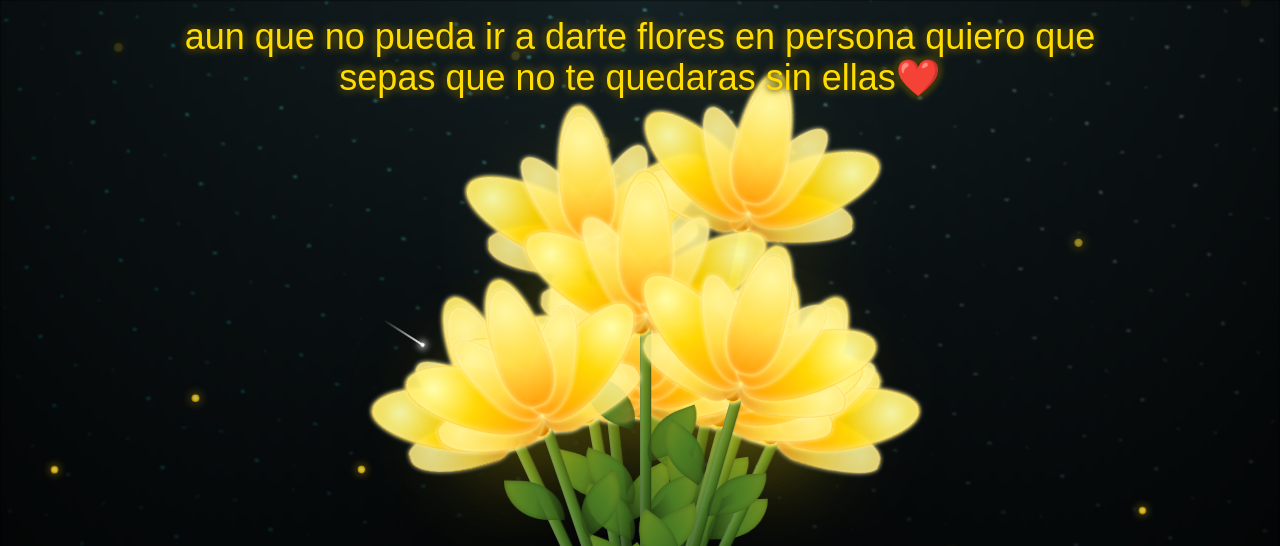
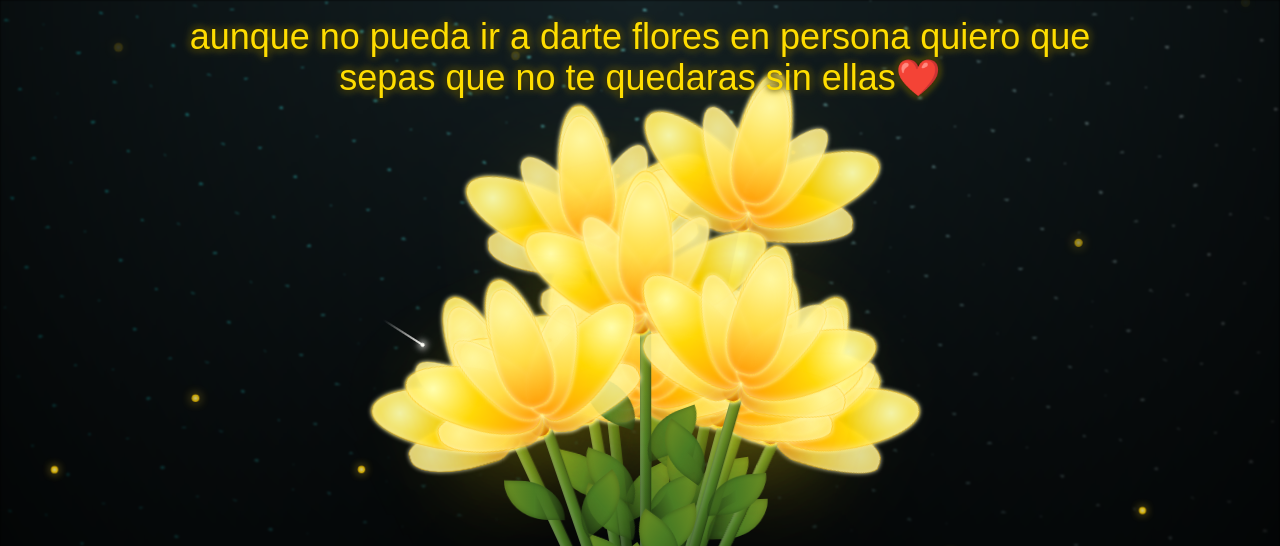
Before and after one commit to danielcolocho70-cloud/amarillas, a plain HTML site: page index.html in a window 1280 px wide. Shown: the top 546 px of the page. Drawn offline with Linux system fonts and the light colour scheme.

Commit message:
Update flower page and add background music

```diff
--- a/index.html
+++ b/index.html
@@ -4,7 +4,7 @@
 <head>
   <meta charset="UTF-8">
   <meta name="viewport" content="width=device-width, initial-scale=1.0">
-  <title>Ramo de Tulipanes Amarillos</title>
+  <title>Ramito</title>
   <style>
     *,
     *::after,
@@ -1389,7 +1389,7 @@
 <body class="not-loaded">
   <div class="night"></div>
 
-  <div class="special-text">aun que no pueda ir a darte flores en persona quiero que sepas que no te quedaras sin
+  <div class="special-text">aunque no pueda ir a darte flores en persona quiero que sepas que no te quedaras sin
     ellas❤️</div>
 
   <div class="yellow-particles">
@@ -1729,15 +1729,19 @@
 
   <div class="music-bar">
     <audio controls loop autoplay>
-      <source
-        src="https://github.com/Baque2005/Organizador/raw/refs/heads/master/Floricienta%20-%20Flores%20Amarillas%20(Official%20Video).mp3"
-        type="audio/mpeg">
+      <source src="flores-amarillas.mp3" type="audio/mpeg">
       Tu navegador no soporta audio HTML5.
     </audio>
   </div>
 
   <script>
     document.body.classList.remove('not-loaded');
+    const music = document.querySelector('audio');
+    const startMusic = function () {
+      music.play().catch(function () { });
+    };
+    startMusic();
+    document.addEventListener('pointerdown', startMusic, { once: true });
     const visibleMessage = document.querySelector('.special-text');
     document.body.appendChild(visibleMessage);
     Object.assign(visibleMessage.style, {
```
Also changed, not shown: 1 other file.
